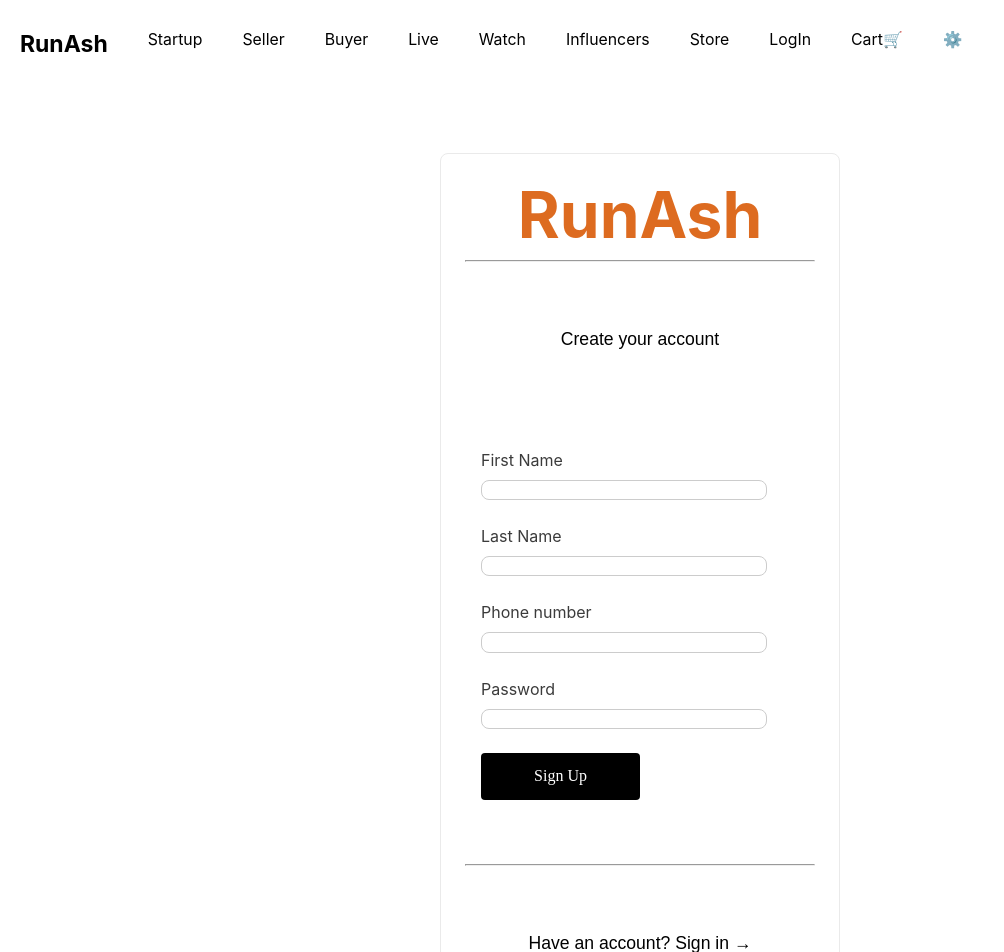
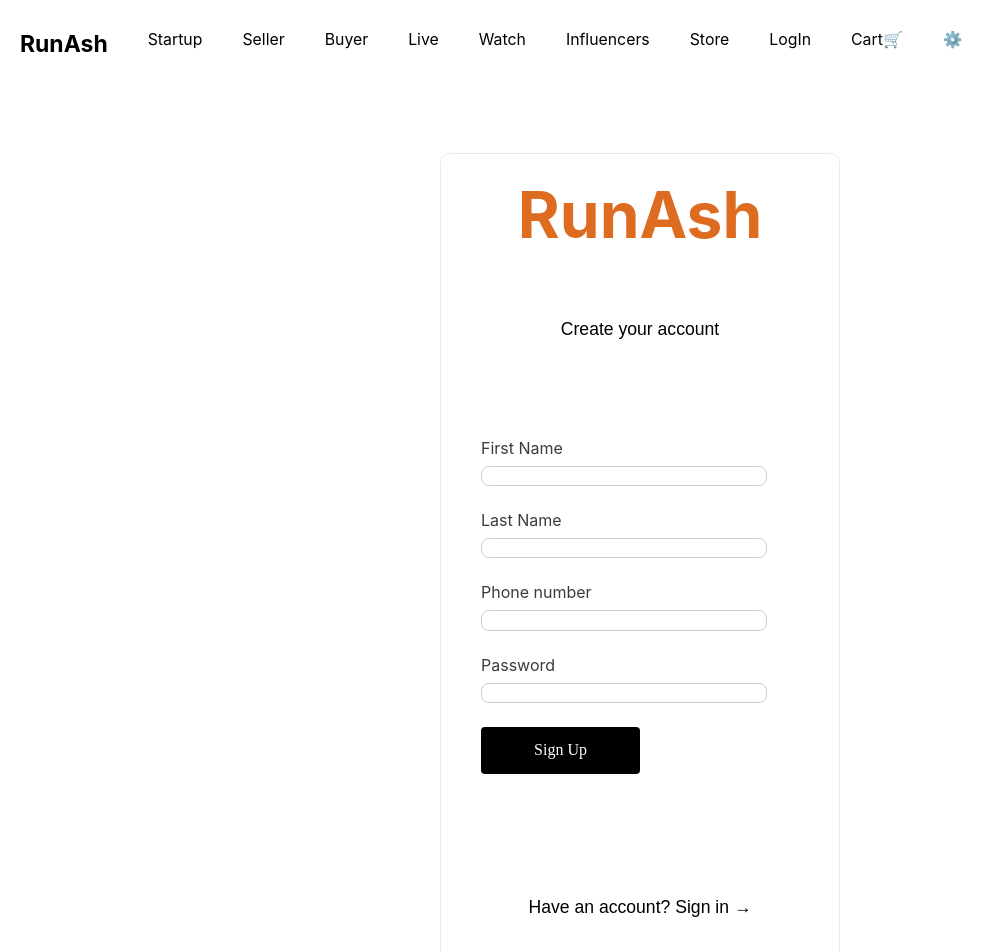
Before and after one commit to rammurmu/next, a Next.js app: page /js-form in a window 1280 px wide. Shown: the top 952 px of the page, without its empty margins (0-1004 px from the left). Built offline with nearby package versions, Linux system fonts and the light colour scheme.

Commit message:
Update js-form.js

```diff
--- a/pages/js-form.js
+++ b/pages/js-form.js
@@ -36,13 +36,13 @@ export default function PageWithJSbasedForm() {
   return (
     <div className={styles.container}>
     <main className={styles.main}>
-    <div className={styles.cards}>
+    <div className={styles.card1}>
       <h1 className={styles.title}>
         <Link href="/">
           <a>RunAsh</a>
         </Link>{' '}
       </h1>
-      <hr />
+
       <p className={styles.description}>
         Create your account
       </p>
@@ -59,7 +59,7 @@ export default function PageWithJSbasedForm() {
 
         <button type="sign up">Sign Up</button>
       </form>
-      <hr />
+
       <p className={styles.description}>
         Have an account? Sign in &rarr;
       </p>
```
